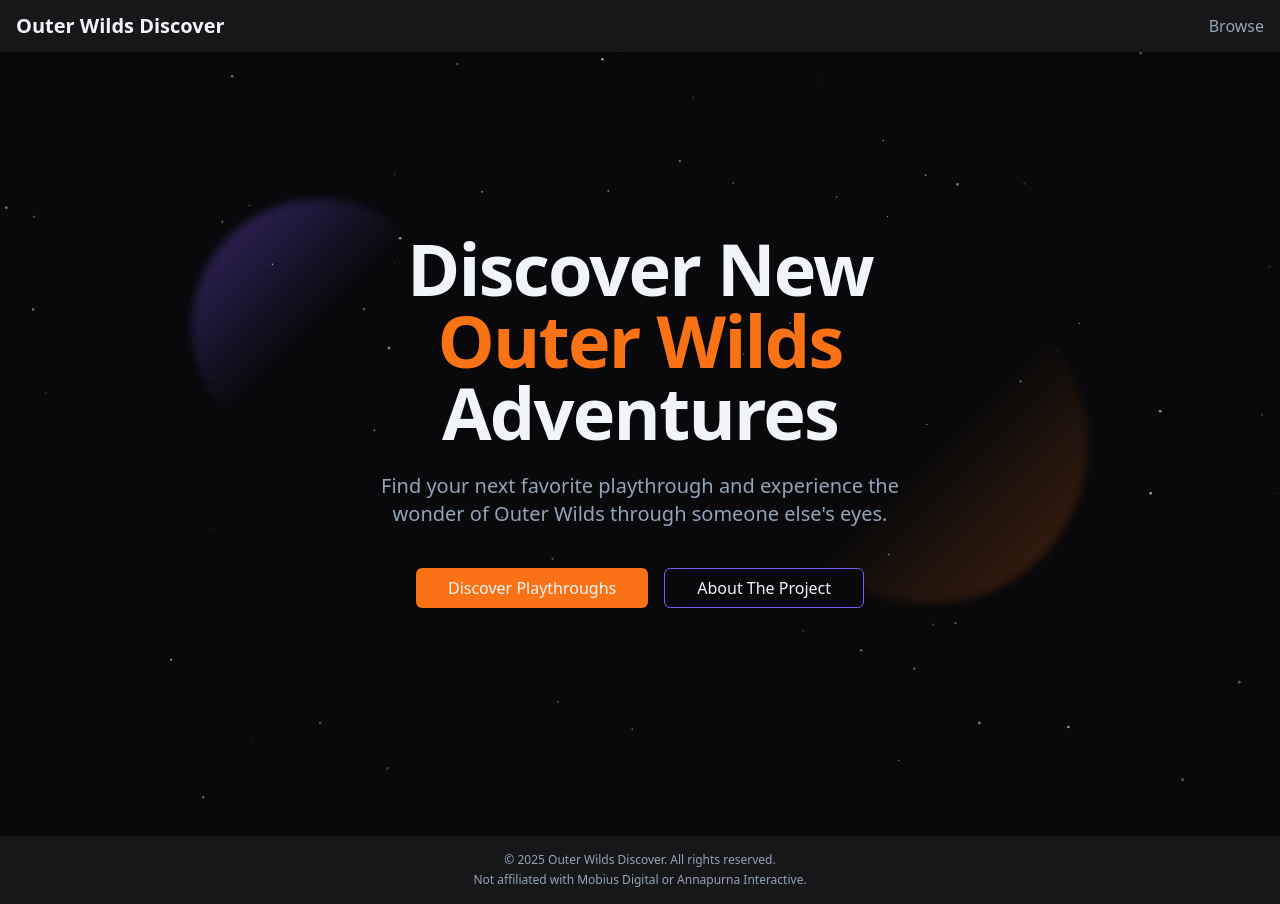
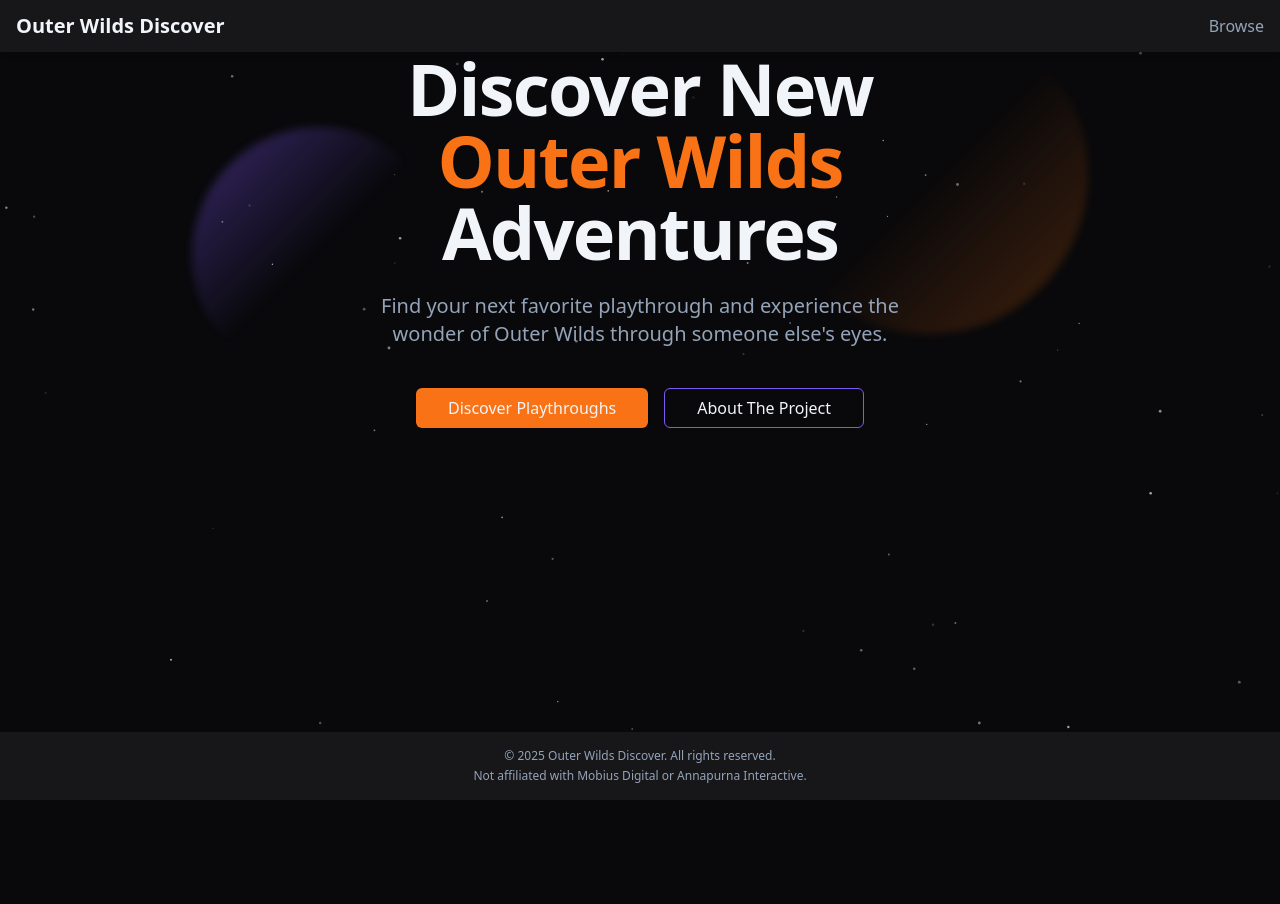
Before and after one commit to bakenq/outer-wilds-discover, a Next.js app: page / in a window 1280 px wide. After the commit the page ends 800 px from the top, so only its background shows below. Built offline with nearby package versions, Linux system fonts and the light colour scheme; no server answers; the database is empty.

Commit message:
update button hover styles in FeaturedSection; adjust HeroSection height for better layout

```diff
--- a/components/FeaturedSection.tsx
+++ b/components/FeaturedSection.tsx
@@ -44,7 +44,7 @@
           <Button
             asChild
             variant='ghost'
-            className='hidden sm:inline-flex text-primary hover:text-primary/90'
+            className='hidden sm:inline-flex text-primary hover:text-primary/90 hover:bg-primary/20'
           >
             <Link href='/playthroughs'>
               See all playthroughs
@@ -64,7 +64,7 @@
           <Button
             asChild
             variant='outline'
-            className='text-primary border-primary hover:bg-primary/10 hover:text-primary'
+            className='text-primary border-primary hover:bg-primary/20 hover:text-primary'
           >
             <Link href='/playthroughs'>
               See all playthroughs
--- a/components/Footer.tsx
+++ b/components/Footer.tsx
@@ -1,7 +1,7 @@
 export default function Footer() {
   const currentYear = new Date().getFullYear();
   return (
-    <footer className='bg-card mt-12 py-4 text-center text-xs text-muted-foreground z-40'>
+    <footer className='bg-card py-4 text-center text-xs text-muted-foreground z-40'>
       <div className='container mx-auto px-4'>
         <p>© {currentYear} Outer Wilds Discover. All rights reserved.</p>
         <p className='mt-1'>
--- a/components/HeroSection.tsx
+++ b/components/HeroSection.tsx
@@ -7,7 +7,7 @@
 
 export default function HeroSection() {
   return (
-    <section className='relative flex flex-col items-center justify-center min-h-[calc(100vh-var(--header-height,4rem))] overflow-hidden'>
+    <section className='relative flex flex-col items-center justify-center min-h-[calc(50vh-var(--header-height,4rem))] overflow-hidden'>
       {/* Stars */}
       <BackgroundStars />
 
```
